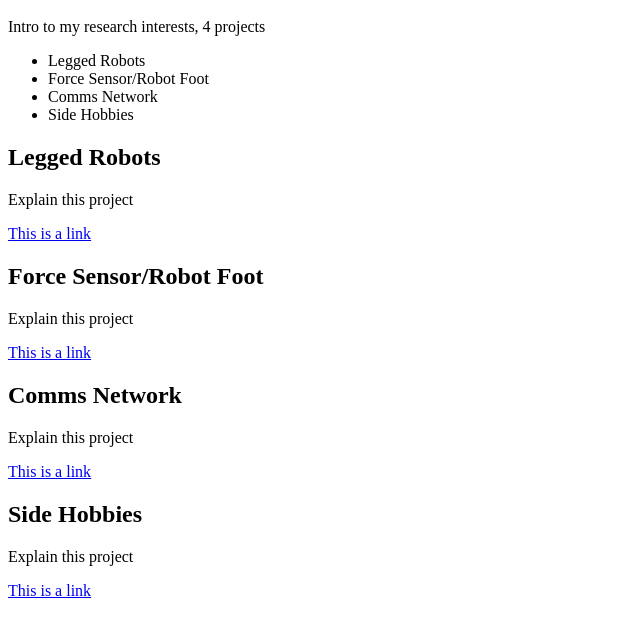
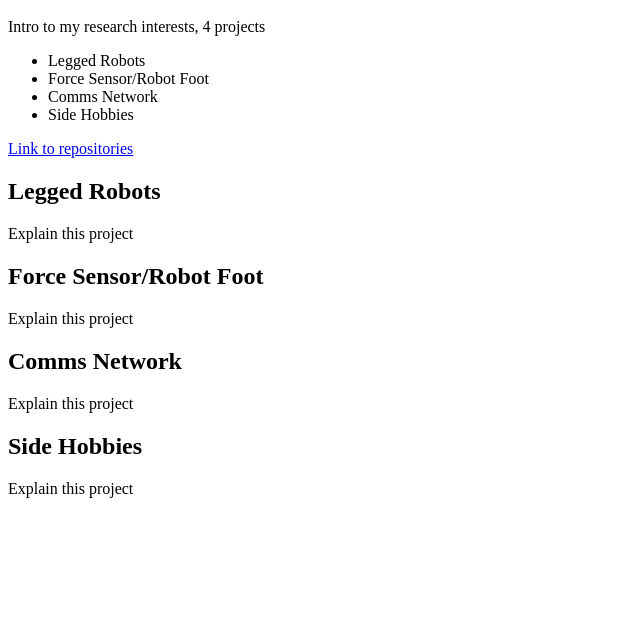
Before and after one commit to callenFisherLeggedRobotics/Website, a plain HTML site: page index.html in a window 1280 px wide. Shown: the part 48-682 px from the top of the page, without its empty margins (0-640 px from the left). Drawn offline with Linux system fonts and the light colour scheme.

Commit message:
Update index.html

```diff
--- a/index.html
+++ b/index.html
@@ -7,20 +7,16 @@
   <li>Comms Network</li>
   <li>Side Hobbies</li>
 </ul>
-
+<a href="https://github.com/callenFisherLeggedRobotics?tab=repositories">Link to repositories</a>
 
 <h2> Legged Robots </h2>
 <p>Explain this project</p>
-<a href="https://github.com/callenFisherLeggedRobotics/Website">This is a link</a>
 
 <h2> Force Sensor/Robot Foot </h2>
 <p>Explain this project</p>
-<a href="https://github.com/callenFisherLeggedRobotics/Website">This is a link</a>
 
 <h2> Comms Network </h2>
 <p>Explain this project</p>
-<a href="https://github.com/callenFisherLeggedRobotics/Website">This is a link</a>
 
 <h2> Side Hobbies </h2>
 <p>Explain this project</p>
-<a href="https://github.com/callenFisherLeggedRobotics/Website">This is a link</a>
```
